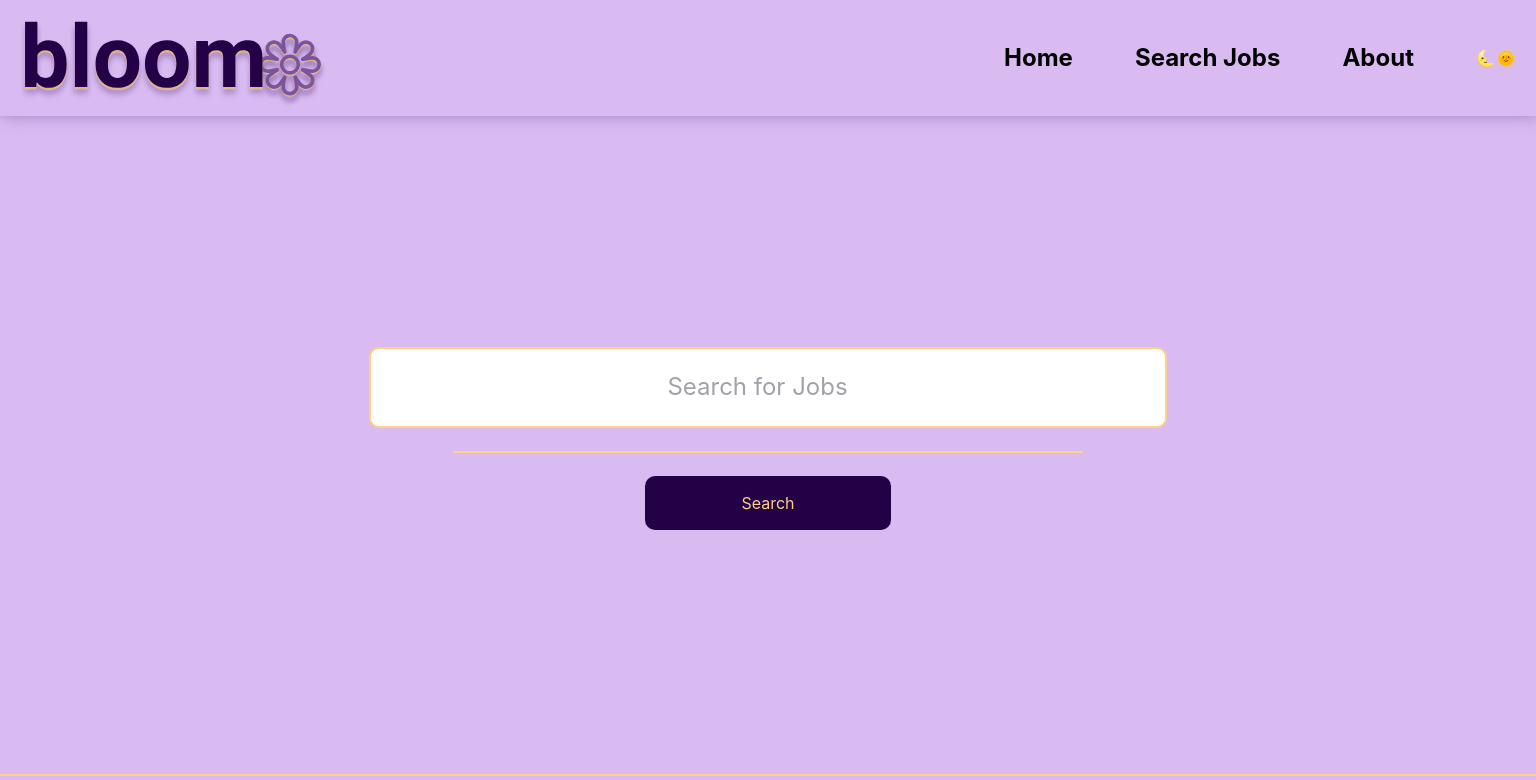
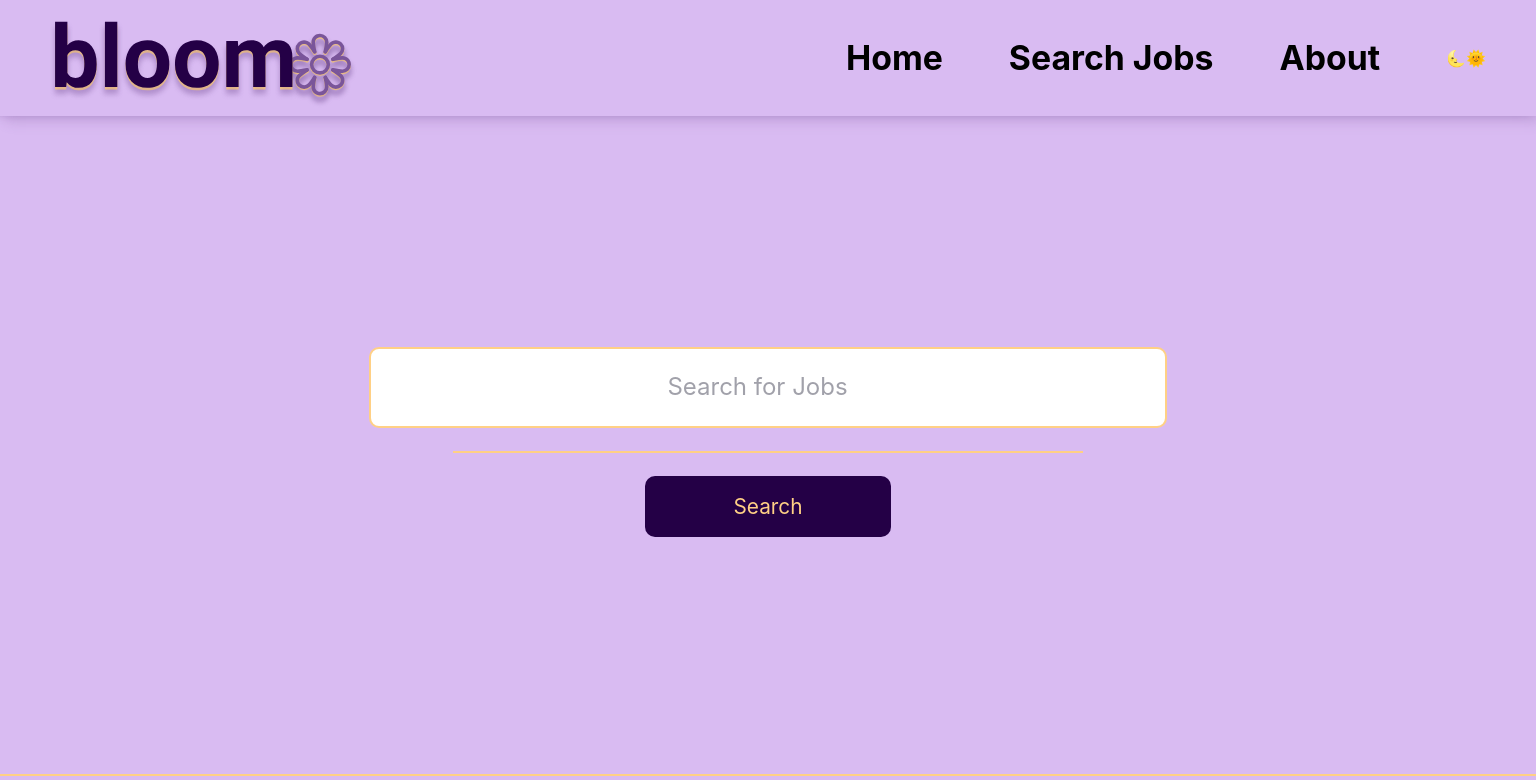
Before and after one commit to Avixph/project-bloom, a React (Create React App) app: page /search in a window 1536 px wide. Shown: the top 780 px of the page. Built offline with nearby package versions, Linux system fonts and the light colour scheme.

Commit message:
style header by increasing font when width is greater than 1400px

```diff
--- a/src/styles/componentStyles/Header.css
+++ b/src/styles/componentStyles/Header.css
@@ -71,39 +71,33 @@
   color: var(--fourth-color);
 } */
 
+
 /* My styling code ---------------------------------------- */
 
 /* Extra small devices (phones, 600px and down) */
-@media only screen and (max-width: 600px) {
-}
+@media only screen and (max-width: 600px) {}
+
 
 /* Small devices (portrait tablets and large phones, 600px and up) */
 @media only screen and (min-width: 600px) {
-  body,
-  html {
+  body, html {
     margin: 0;
   }
 
-  .headerArea {
-    /* overflow: hidden;
+  header {
+    overflow: hidden;
     position: fixed;
     width: 100%;
-    top: 0; */
-    overflow: hidden;
-    position: -webkit-sticky;
-    position: sticky;
     top: 0;
-    width: 100%;
-    z-index: 1;
     background-color: var(--mauve);
     box-shadow: var(--lm-header-shadow);
   }
 
-  .headerContent,
-  nav ul {
+  .headerContent, nav ul {
     display: flex;
     align-items: center;
     justify-content: space-between;
+
   }
 
   .logo {
@@ -113,7 +107,7 @@
     overflow: hidden;
   }
 
-  .headerContent nav {
+  .headerContent nav{
     width: 32rem;
     margin-right: 20px;
   }
@@ -126,12 +120,11 @@
     color: var(--fourth-color);
     text-decoration: none;
     font-weight: bolder;
-    font-size: 1.5rem;
+    font-size: 1.3rem;
   }
 
   .headerContent ul li a:hover {
     color: var(--deep-champagne);
-    text-shadow: var(--text-shadow);
   }
 
   .searchField {
@@ -157,6 +150,7 @@
     width: 41%;
     height: 2px;
     background-color: var(--deep-champagne);
+
   }
 
   .searchField button {
@@ -167,37 +161,61 @@
     outline: none;
     padding: 15px 0;
     border-radius: 10px;
+    cursor: pointer;
   }
 
   /* main div:first-child div:nth-child(2) button {
     cursor: pointer;
   } */
+
 }
 
 /* Medium devices (landscape tablets, 768px and up) */
-@media only screen and (min-width: 768px) {
-}
+@media only screen and (min-width: 768px) {}
 
 /* Large devices (laptops/desktops, 882px and up) */
 @media only screen and (min-width: 882px) {
+
+  .logo{
+    width: 20%;
   }
+
+  .headerContent ul li a {
+    font-size: 2.2vw;
+  }
+
+}
+
 
 /* Extra large devices (large laptops and desktops, 1200px and up) */
 @media only screen and (min-width: 1200px) {
-  .headerContent nav {
-    margin-right: 20px;
+
+
 }
 
-  .logo {
-    width: 20%;
+
+/* Extra large devices (large laptops and desktops, 1300px and up) */
+@media only screen and (min-width: 1400px) {
+  .headerContent nav{
+    margin-right: 50px;
+  }
+
+  .headerContent nav {
+    width: 40rem;
+  }
+
+  .logo{
+    margin-left: 50px;
   }
 
   main div:first-child div:nth-child(2) input {
     font-size: 1.5rem;
     line-height: 3.2;
   }
+
+  .searchField button {
+    font-size: 1.3rem;
   }
 
-/* Extra large devices (large laptops and desktops, 1300px and up) */
-@media only screen and (min-width: 1400px) {
+
 }
```
Lines whose indentation alone changed are shown as unchanged.
